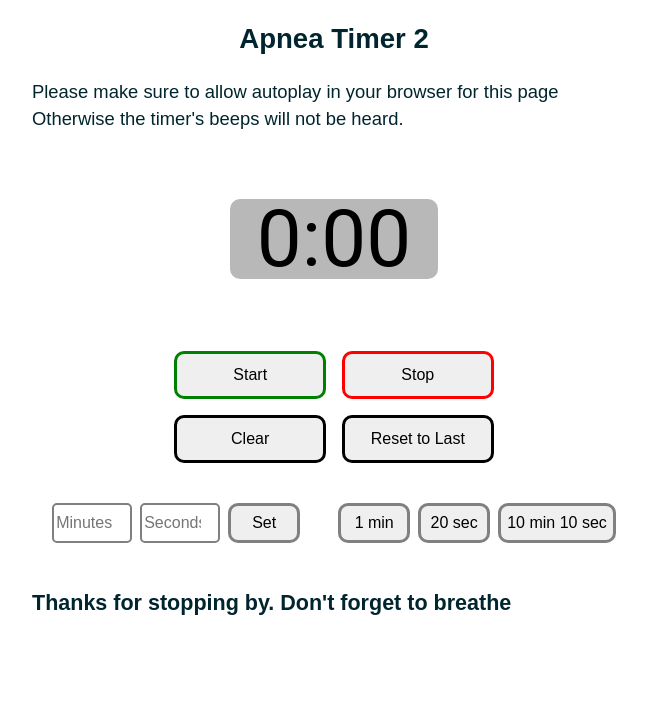
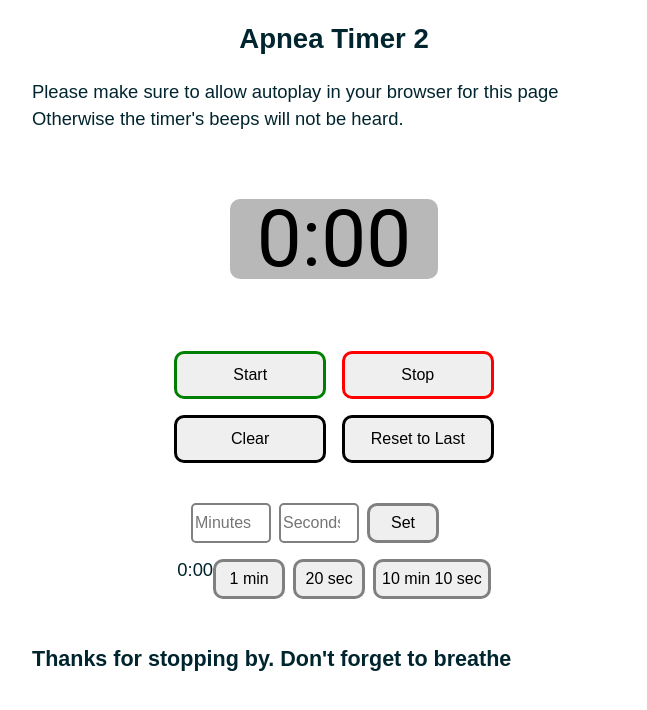
Before and after one commit to ccchrissss/apnea-timer-2, a React (Vite) app: page / in a window 1280 px wide. Shown: the top 710 px of the page, without its empty margins (306-953 px from the left). Built offline with nearby package versions, Linux system fonts and the light colour scheme.

Commit message:
feat: add state and a click handler to PresetTimes component to test and add simple functionality to preset buttons.

```diff
--- a/src/components/InputsAndPresets.jsx
+++ b/src/components/InputsAndPresets.jsx
@@ -1,4 +1,5 @@
 import { StyledInputsAndPresets } from './styles/InputsAndPresets.styled'
+import { useState } from 'react'
 
 const Inputs = () => {
 
@@ -18,13 +19,33 @@ const Inputs = () => {
 
 const PresetTimes = () => {
 
+  const [minutes, setMinutes] = useState(0)
+  const [seconds, setSeconds] = useState((0).toLocaleString('en-US', {minimumIntegerDigits: 2, useGrouping: false}))
+
+  const handleClick = (mins, secs) => {
+    setMinutes(mins)
+    setSeconds(
+      secs.toLocaleString('en-US', {minimumIntegerDigits: 2, useGrouping: false})
+    )
+  }
+
+
+
   return (
     <div class="preset-btns-big-box">
+      <div id="mini-clock">
+        <span id="mins">
+          {minutes}:
+        </span>
+        <span id="secs">
+          {seconds}
+        </span>
+      </div>
         <div class="preset-btns-sml-box">
-            <button id="set-1-min">1 min</button>
-            <button id="set-20-sec">20 sec</button>
+            <button id="set-1-min" onClick={() => handleClick(1, 0)}>1 min</button>
+            <button id="set-20-sec"  onClick={() => handleClick(0, 20)}>20 sec</button>
             {/* <div class="break"></div> */}
-            <button id="set-10-min-10-sec">10 min 10 sec</button>
+            <button id="set-10-min-10-sec" onClick={() => handleClick(10, 10)}>10 min 10 sec</button>
         </div>
     </div>
   )
```
